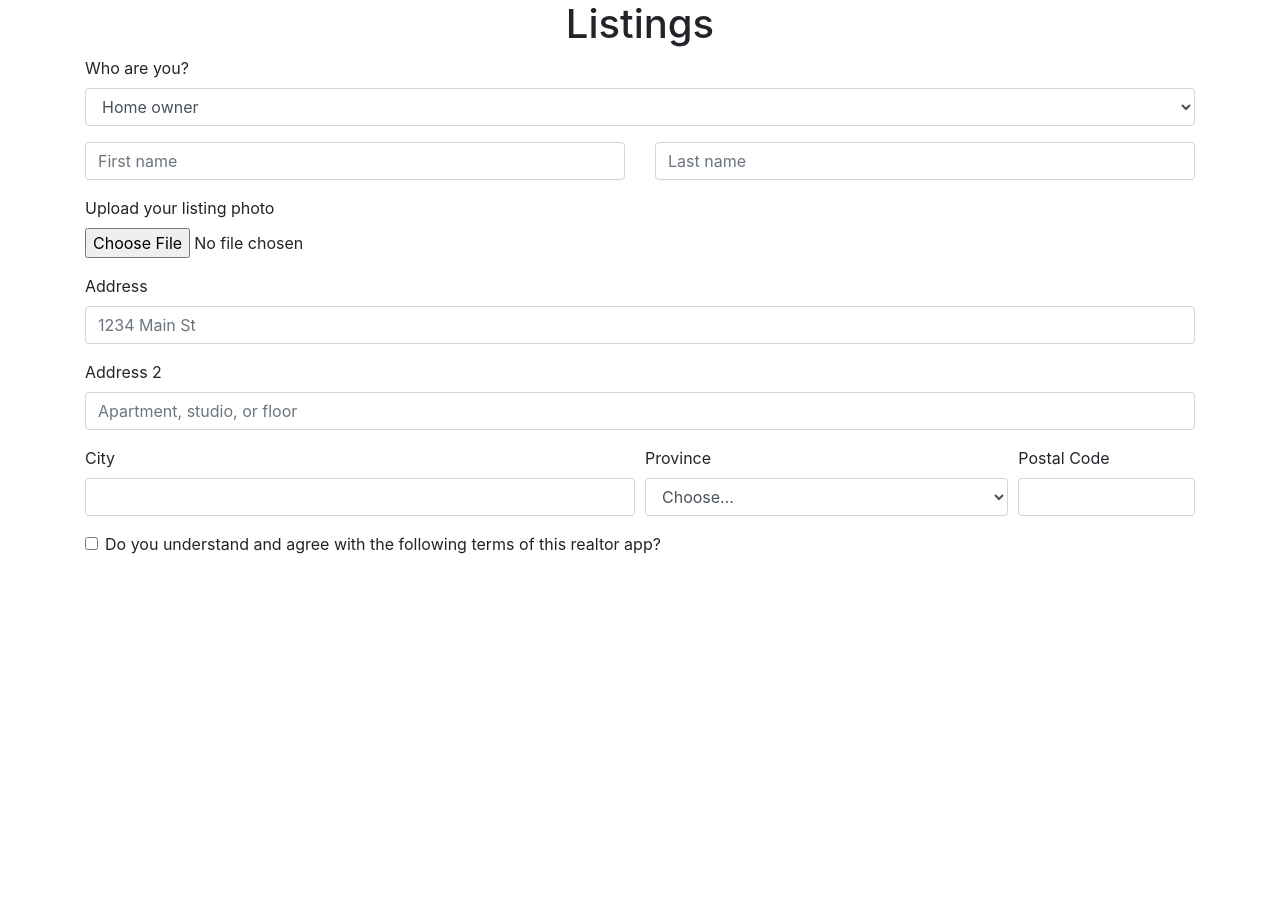
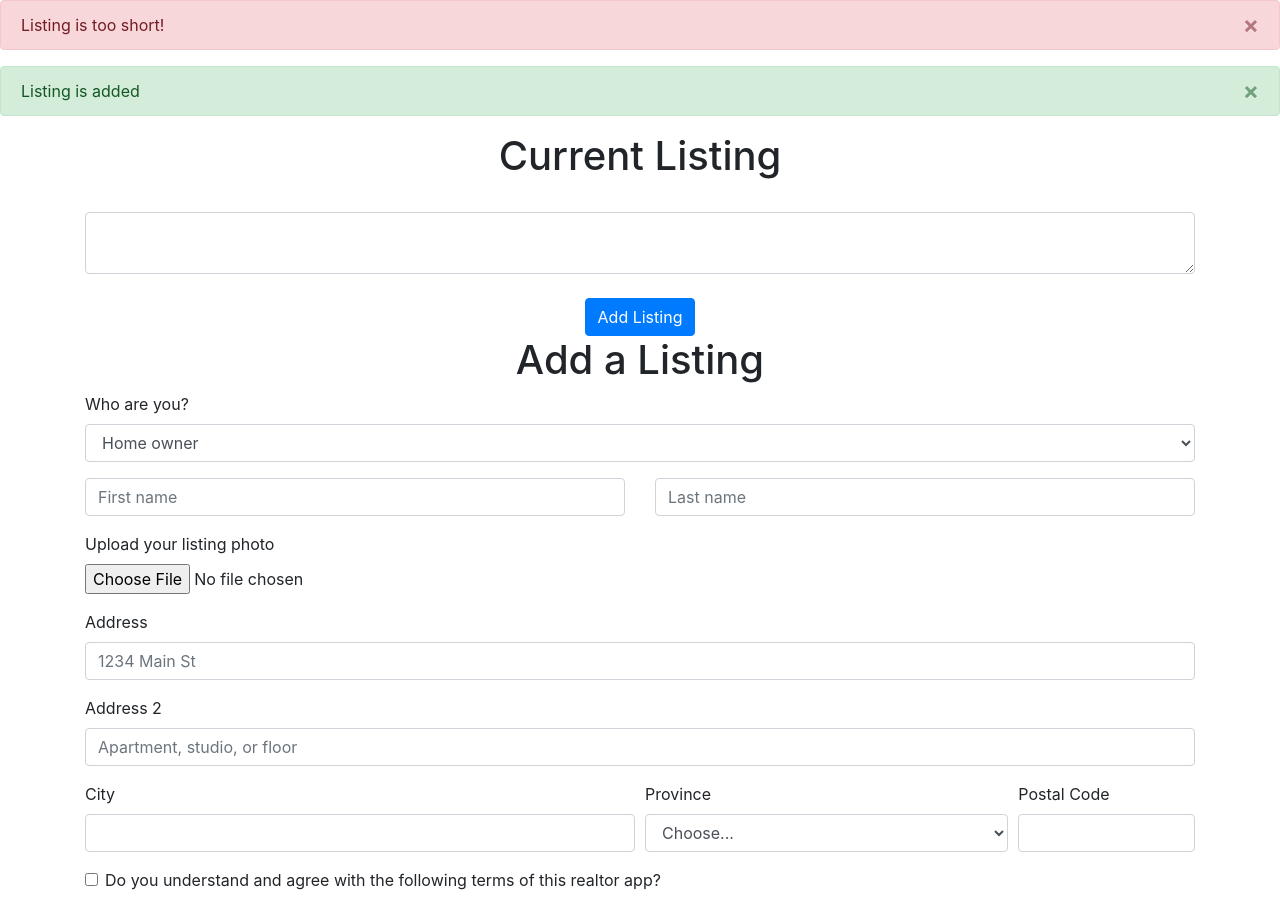
Before and after one commit to michellesauder/python_app, a Flask app: page /listings in a window 1280 px wide. Shown: the part 56-964 px from the top of the page. Before the commit the page ends 610 px from the top, so only its background shows below. Run offline with Flask 2, Linux system fonts and the light colour scheme; a user stored in the database is signed in; data that the repository does not hold is empty; some libraries are stand-ins or nearby versions.

Commit message:
wip adding listings

```diff
--- a/website/models.py
+++ b/website/models.py
@@ -23,5 +23,4 @@ class User(db.Model, UserMixin):
 class Listing(db.Model):
     id = db.Column(db.Integer, primary_key=True)
     data = db.Column(db.String(1000))
-    date = db.Column(db.DateTime(timezone=True), default=func.now())
     user_id = db.Column(db.Integer, db.ForeignKey('user.id'))
--- a/website/templates/home.html
+++ b/website/templates/home.html
@@ -1,5 +1,5 @@
 {% extends "base.html" %}
-{% block title %} Changed {% endblock %}
+{% block title %} Notes {% endblock %}
 {% block content %}
 <h1 align="center">Notes</h1>
 <ul class="list-group list-group-flush" id="notes">
--- a/website/templates/listings.html
+++ b/website/templates/listings.html
@@ -1,7 +1,27 @@
 {% extends "base.html" %}
 {% block title %} Listings {% endblock %}
 {% block content %}
-<h1 align="center">Listings</h1>
+<h1 align="center">Current Listing</h1>
+<ul class="list-group list-group-flush" id="listings">
+    {% for listing in user.listings %}
+    <li class="list-group-item">{{ listing.data }}
+        <button type="button" class="close">
+            <span aria-hidden="true">&times;</span>
+        </button>
+    </li>
+</ul>
+{% endfor %}
+
+</br>
+<form method="POST" >
+    <textarea id="listing" name="listing" placeholder="" class="form-control"></textarea>
+</br>
+    <div align="center" >
+        <button type="submit" class="btn btn-primary">Add Listing</button>
+    </div>
+</form>
+
+<h1 align="center">Add a Listing</h1>
 <form>
     <!-- <div class="form-group">
       <label for="exampleFormControlInput1">Email address</label>
--- a/website/views.py
+++ b/website/views.py
@@ -22,17 +22,21 @@ def home():
     return render_template("home.html", user=current_user)
 
 # created view definition of new listing to add
-
+@views.route('/listings', methods=['GET', 'POST'])
 def listings():
+    if request.method == 'POST':
+        listing = request.form.get('listings')
+        print(listing)
+        new_listing = Listing(data=listing, user_id=current_user)
+        db.session.add(new_listing)
     # if request.method == 'POST':
-    #     listing = request.form.get('listing')
-    #     if len(listing) < 1:
-    #         flash('listing is too short!', category='error')
-    #     else:
-    #         new_listing = Listing(data=listing, user_id=current_user.id)
-    #         db.session.add(new_listing)
-    #         db.session.commit()
-    #         flash('listing is added', category='success')
+        # listing = request.form.get('listing')
+        # if len(listing) < 1:
+        #     flash('Listing is too short!', category='error')
+        # else:
+            # new_listing = Listing(data=listing, user_id=current_user.id)
+    flash('Listing is too short!', category='error')
+    flash('Listing is added', category='success')
     return render_template("listings.html", user=current_user)
 
 @views.route('/delete-note', methods=['POST'])
```
Also changed, not shown: website/__init__.py (+4 -3 lines), website/database.db.
